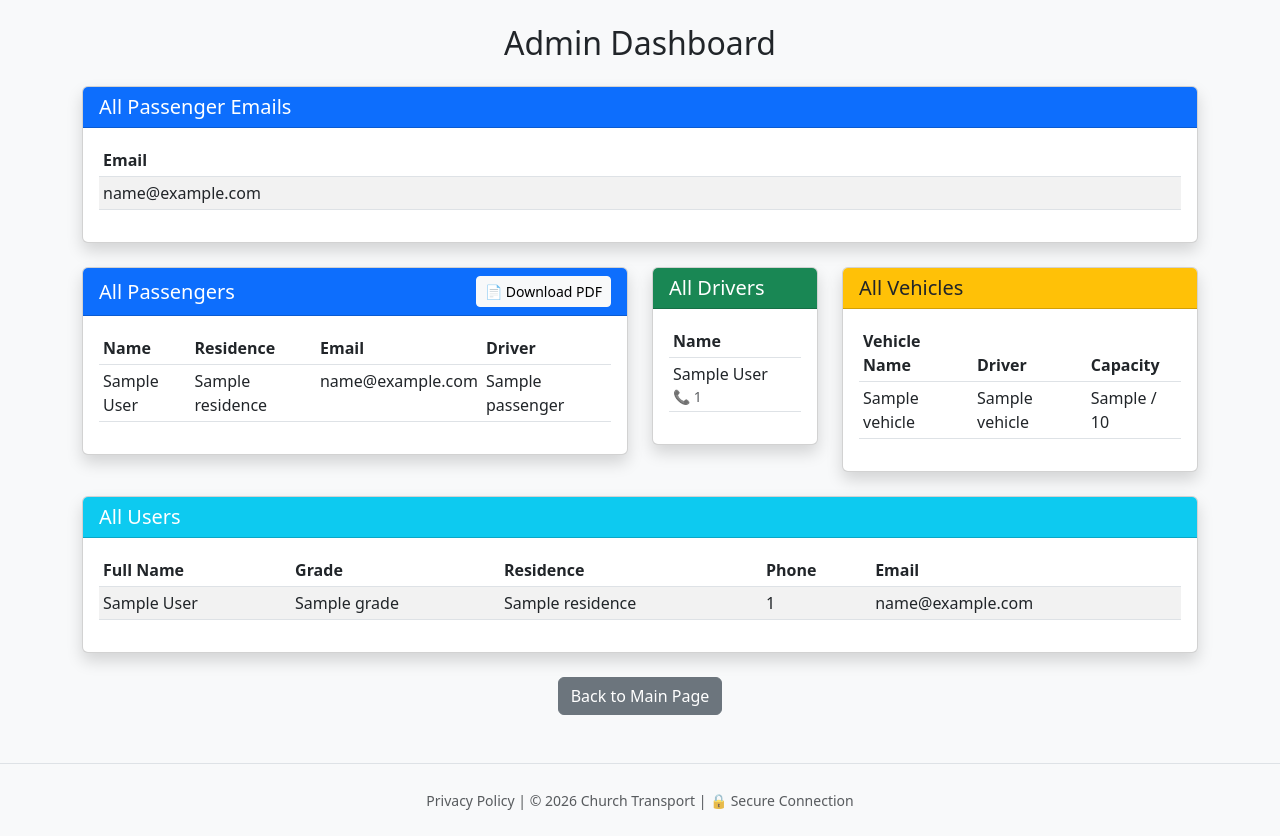
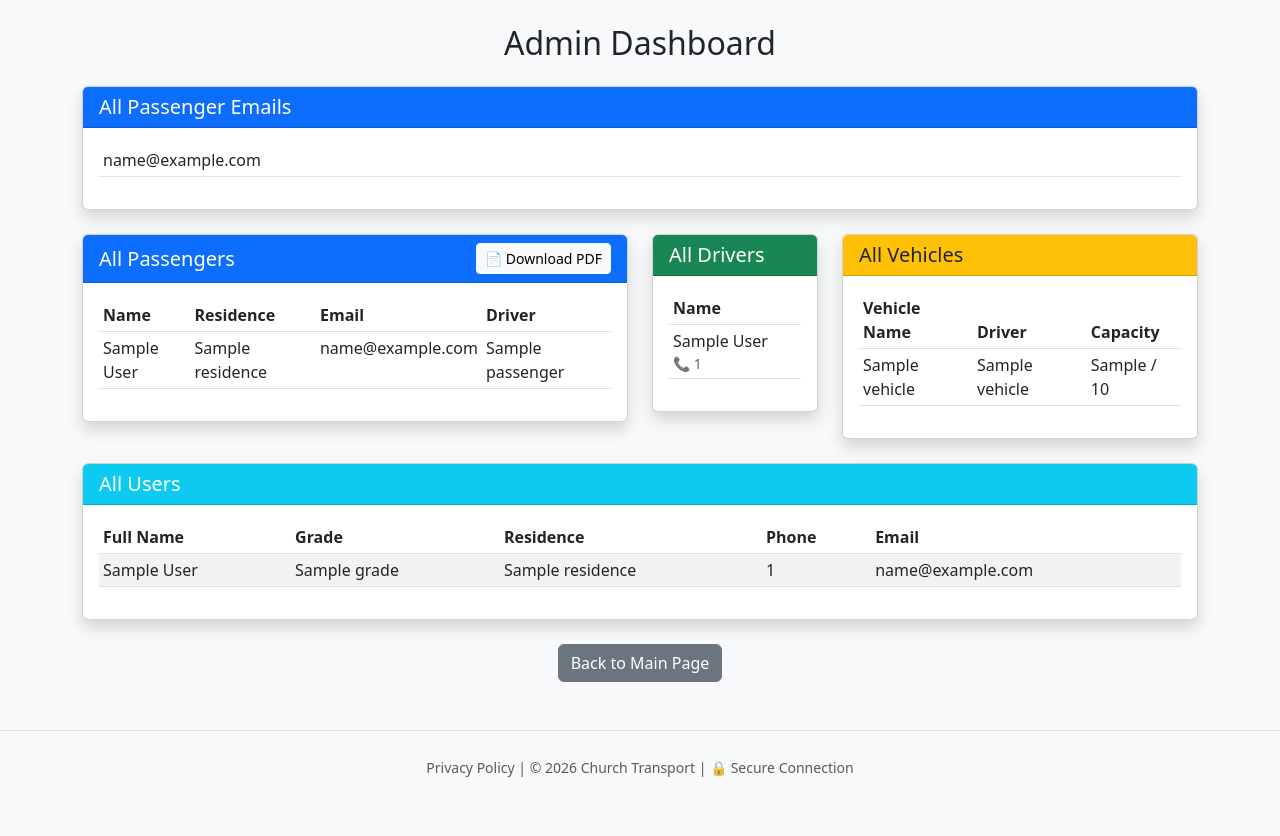
Before and after one commit to Gilaze/church-rides, a Python web app: template templates/admin_dashboard.html in a window 1280 px wide. Shown: the part 56-892 px from the top of the page. After the commit the page ends 833 px from the top, so only its background shows below. Run offline with Jinja, Linux system fonts and the light colour scheme; the template is opened without the code that fills it: most values are stand-ins (such as "Sample title", 1, 10 or a date in 2020); some libraries are stand-ins or nearby versions.

Commit message:
changed email table

```diff
--- a/templates/admin_dashboard.html
+++ b/templates/admin_dashboard.html
@@ -12,24 +12,20 @@
             <div class="card-header bg-primary text-white">
                 <h5 class="mb-0">All Passenger Emails</h5>
             </div>
-            <div class="card-body" style="max-height: 40vh; overflow-y: auto;">
-                <table class="table table-sm table-striped">
-                    <thead>
+            <div class="card-body" style="overflow-x: auto;">
+                <table class="table table-sm">
+                    <tbody>
                         <tr>
-                            <th>Email</th>
+                            {% if passengers|length > 0 %}
+                                <td style="white-space: nowrap;">
+                                    {% for passenger in passengers %}{{ passenger.email }}{% if not loop.last %}; {% endif %}{% endfor %}
+                                </td>
+                            {% else %}
+                                <td class="text-muted text-center">No passengers assigned to rides yet.</td>
+                            {% endif %}
                         </tr>
-                    </thead>
-                    <tbody>
-                        {% for passenger in passengers %}
-                        <tr>
-                            <td>{{ passenger.email }}</td>
-                        </tr>
-                        {% endfor %}
                     </tbody>
                 </table>
-                {% if passengers|length == 0 %}
-                    <p class="text-muted text-center">No passengers assigned to rides yet.</p>
-                {% endif %}
             </div>
         </div>
     </div>
```
